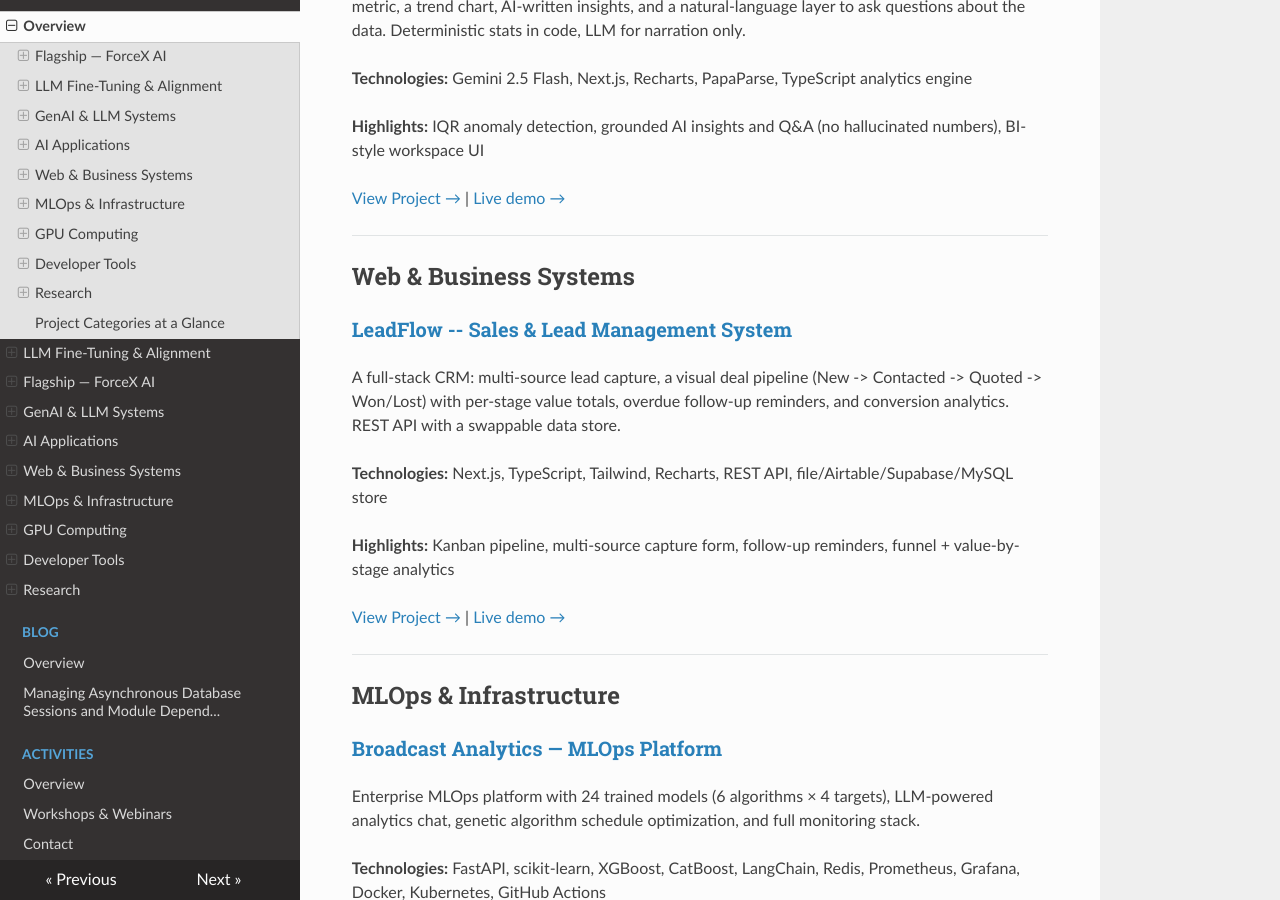
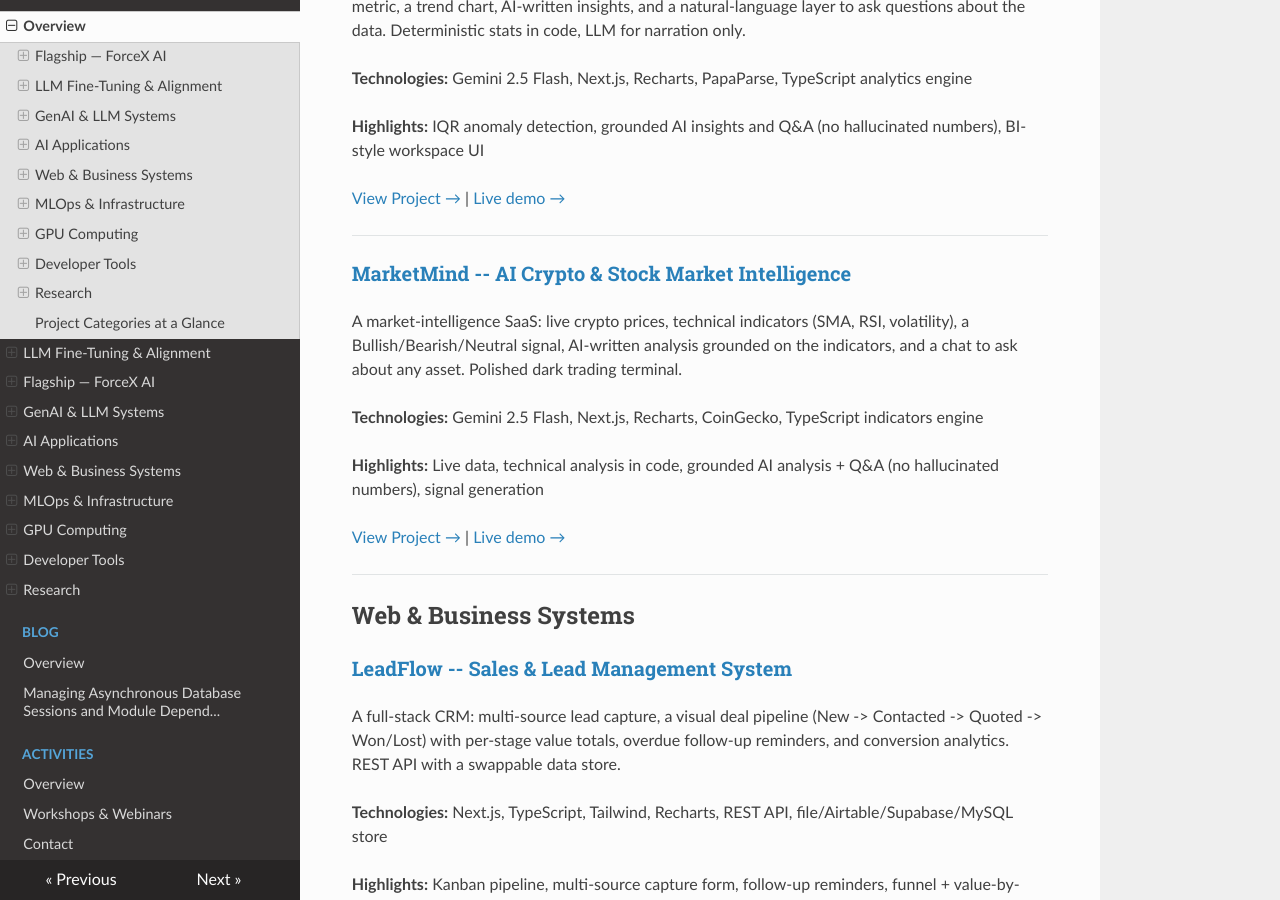
Before and after one commit to robiriu/robiriu.github.io, an MkDocs documentation site: the page built from docs/projects/index.md, in a window 1280 px wide and 900 px high, scrolled down 4825 px. Built offline with MkDocs 1.6.1, drawn with Linux system fonts in a browser that asks for light colours; nearby versions of some CDN libraries.

Commit message:
Add MarketMind (AI crypto & stock intelligence) to AI Applications

```diff
--- a/docs/projects/index.md
+++ b/docs/projects/index.md
@@ -182,6 +182,18 @@
 
 ---
 
+### [MarketMind -- AI Crypto & Stock Market Intelligence](marketmind.md)
+
+A market-intelligence SaaS: live crypto prices, technical indicators (SMA, RSI, volatility), a Bullish/Bearish/Neutral signal, AI-written analysis grounded on the indicators, and a chat to ask about any asset. Polished dark trading terminal.
+
+**Technologies:** Gemini 2.5 Flash, Next.js, Recharts, CoinGecko, TypeScript indicators engine
+
+**Highlights:** Live data, technical analysis in code, grounded AI analysis + Q&A (no hallucinated numbers), signal generation
+
+[View Project →](marketmind.md) | [Live demo →](https://market.robiriu-dev.my.id)
+
+---
+
 ## Web & Business Systems
 
 ### [LeadFlow -- Sales & Lead Management System](leadflow-crm.md)
--- a/mkdocs.yml
+++ b/mkdocs.yml
@@ -43,6 +43,7 @@
           - WhatsApp Real-Estate Bot: projects/whatsapp-realestate-bot.md
           - Automotive Chatbot: projects/automotive-chatbot.md
           - AI Analytics Workspace: projects/ai-analytics.md
+          - MarketMind (Crypto & Stocks): projects/marketmind.md
       - Web & Business Systems:
           - LeadFlow (Sales & Lead CRM): projects/leadflow-crm.md
       - MLOps & Infrastructure:
```
Also changed, not shown: docs/projects/marketmind.md (added, +78 -0 lines), docs/images/marketmind.png (added).
